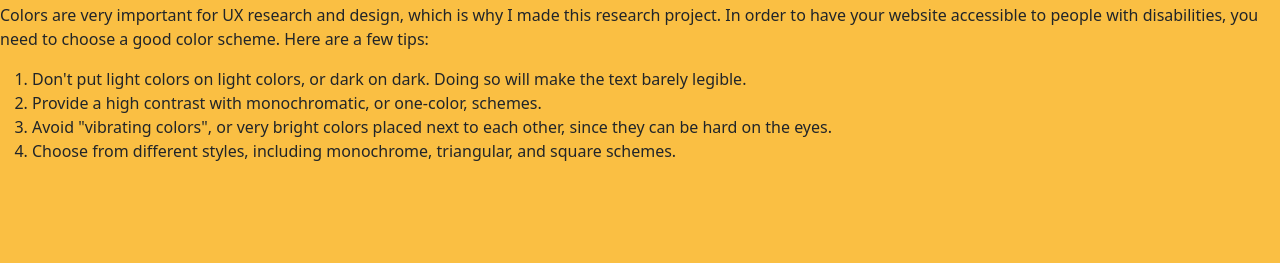
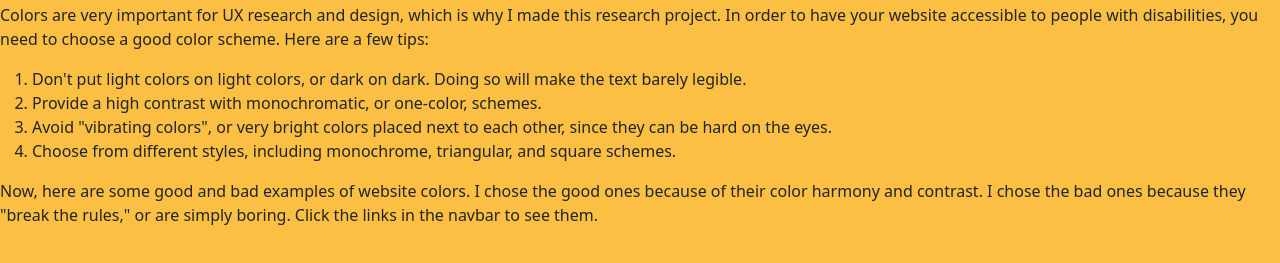
Before and after one commit to Lily726197/Design-Research-Project, a plain HTML site: page index.html in a window 1280 px wide. Shown: the part 109-372 px from the top of the page. Drawn offline with nearby package versions, Linux system fonts and the light colour scheme.

Commit message:
description

```diff
--- a/index.html
+++ b/index.html
@@ -33,6 +33,9 @@
                 <li>Avoid "vibrating colors", or very bright colors placed next to each other, since they can be hard on the eyes.</li>
                 <li>Choose from different styles, including monochrome, triangular, and square schemes.</li>
             </ol>
+            Now, here are some good and bad examples of website colors. I chose the good ones because of their color harmony and
+            contrast. I chose the bad ones because they "break the rules," or are simply boring. Click the links in the navbar to
+            see them.
         </p>
     </body>
 </html>
```
